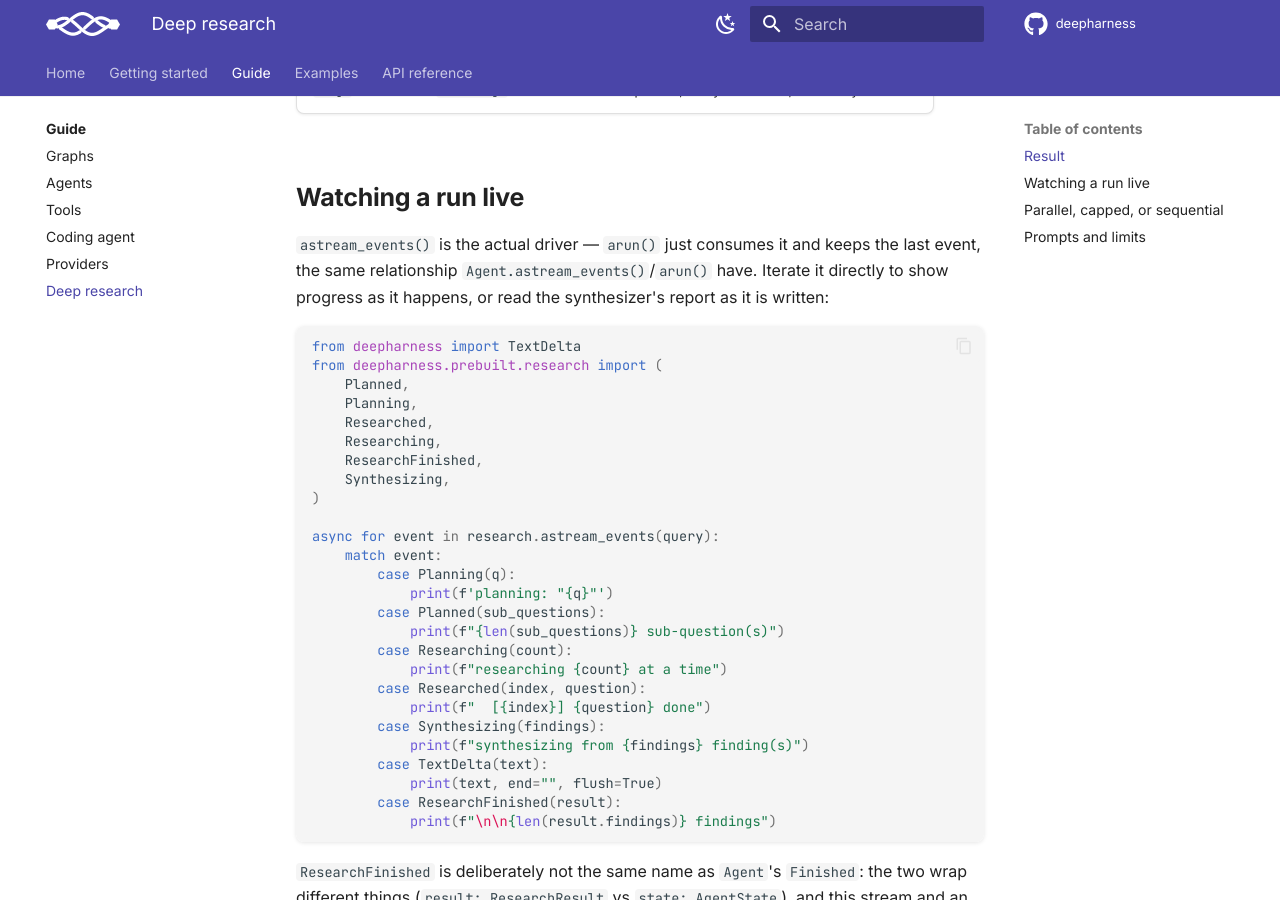
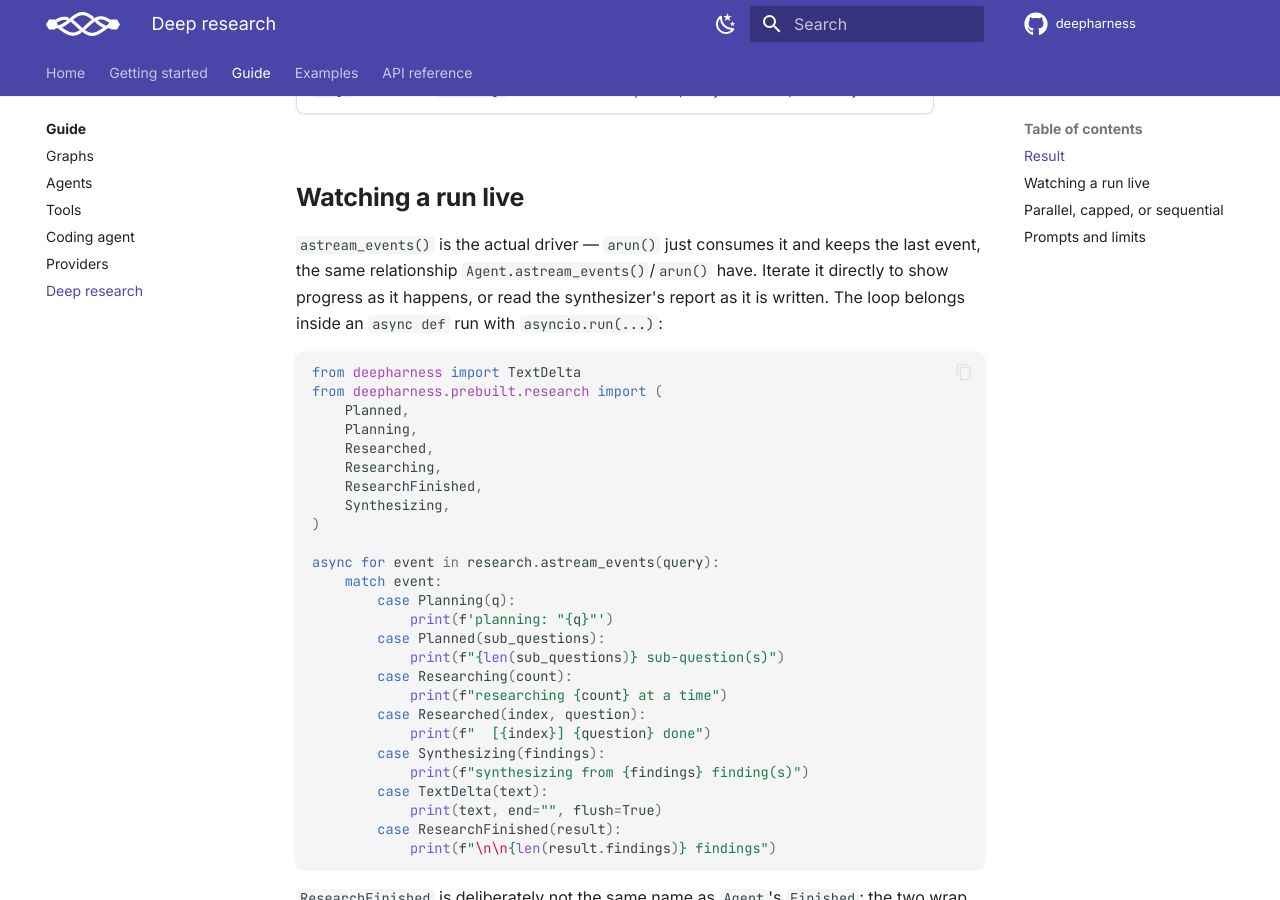
Before and after one commit to sayedshaun/deepharness, an MkDocs documentation site: the page built from docs/guide/research.md, in a window 1280 px wide and 900 px high, scrolled down 1462 px. Built offline with MkDocs 1.6.1 and Material for MkDocs 9.7.7, drawn with Linux system fonts in a browser that asks for light colours; comment, search, counter and statistics services are not loaded.

Commit message:
docs: say where the research streaming loop runs

````diff
--- a/docs/guide/research.md
+++ b/docs/guide/research.md
@@ -61,7 +61,8 @@ step, branching) is better served composing `Agent`s into a `Graph` directly. Se
 
 `astream_events()` is the actual driver — `arun()` just consumes it and keeps the last event, the
 same relationship `Agent.astream_events()`/`arun()` have. Iterate it directly to show progress as
-it happens, or read the synthesizer's report as it is written:
+it happens, or read the synthesizer's report as it is written. The loop belongs inside an
+`async def` run with `asyncio.run(...)`:
 
 ```python
 from deepharness import TextDelta
````
